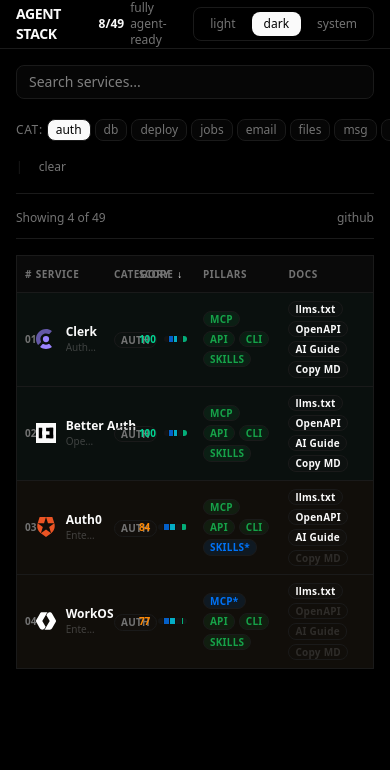
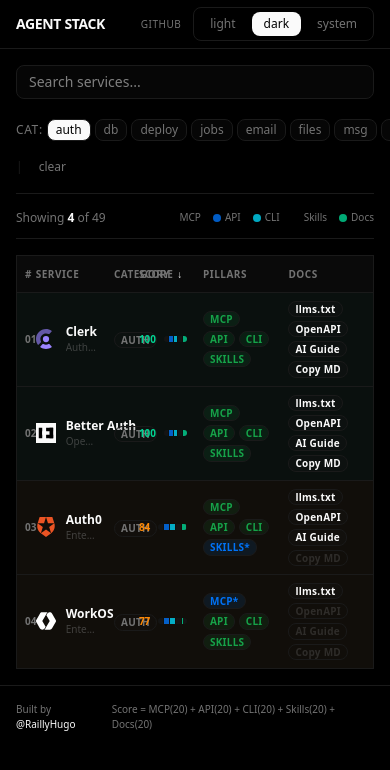
Before and after one commit to crafter-station/agent-stack, a Next.js app: page / in a window 390 px wide. Both pictures are taken after a click on the button "auth". Shown: the top 770 px of the page. Built offline with nearby package versions, Linux system fonts and the light colour scheme.

Commit message:
feat: optimize for HN/Twitter with OG meta, score legend, footer, and better header stats
Title: 'Which dev tools are ready for AI agents?'
Header shows service count, agent-ready count, avg score.
Footer shows scoring formula. Color legend for score bar segments.

```diff
--- a/src/app/layout.tsx
+++ b/src/app/layout.tsx
@@ -14,10 +14,26 @@
   subsets: ["latin"],
 });
 
+const title = "Agent Stack — Which dev tools are ready for AI agents?";
+const description =
+  "Ranking 49 developer tools across 5 dimensions: MCP Server, Platform API, CLI, Skills, and Docs. See which services are truly agent-ready.";
+
 export const metadata: Metadata = {
-  title: "Agent Stack - MCP Provisioning Readiness",
-  description:
-    "Comprehensive assessment of 10 services for MCP agent provisioning - Authentication, Database, Deployment, and more.",
+  title,
+  description,
+  metadataBase: new URL("https://agent-stack.crafter.run"),
+  openGraph: {
+    title,
+    description,
+    type: "website",
+    siteName: "Agent Stack",
+  },
+  twitter: {
+    card: "summary_large_image",
+    title,
+    description,
+    creator: "@RaillyHugo",
+  },
 };
 
 export default function RootLayout({
--- a/src/app/page.tsx
+++ b/src/app/page.tsx
@@ -22,6 +22,9 @@
   const filteredServices = filterServices(allServices, filters);
 
   const withAllPillars = allServices.filter((s) => s.score === 100).length;
+  const avgScore = Math.round(
+    allServices.reduce((sum, s) => sum + s.score, 0) / allServices.length,
+  );
 
   return (
     <div className="min-h-screen bg-background text-foreground">
@@ -32,14 +35,40 @@
               <h1 className="text-sm font-bold tracking-tight uppercase">
                 Agent Stack
               </h1>
-              <div className="flex items-center gap-1.5 text-xs">
-                <span className="font-bold tabular-nums">
-                  {withAllPillars}/{allServices.length}
+              <div className="hidden sm:flex items-center gap-3 text-[10px] text-muted-foreground">
+                <span>
+                  <span className="font-bold text-foreground tabular-nums">
+                    {allServices.length}
+                  </span>{" "}
+                  services
                 </span>
-                <span className="text-muted-foreground">fully agent-ready</span>
+                <span className="text-border">|</span>
+                <span>
+                  <span className="font-bold text-foreground tabular-nums">
+                    {withAllPillars}
+                  </span>{" "}
+                  fully agent-ready
+                </span>
+                <span className="text-border">|</span>
+                <span>
+                  avg score{" "}
+                  <span className="font-bold text-foreground tabular-nums">
+                    {avgScore}
+                  </span>
+                </span>
               </div>
             </div>
-            <ThemeSwitcher />
+            <div className="flex items-center gap-3">
+              <a
+                href="https://github.com/crafter-station/agent-stack"
+                target="_blank"
+                rel="noopener noreferrer"
+                className="text-[10px] text-muted-foreground hover:text-foreground transition-colors uppercase tracking-wider"
+              >
+                GitHub
+              </a>
+              <ThemeSwitcher />
+            </div>
           </div>
         </div>
       </header>
@@ -49,20 +78,64 @@
           <CompactFilters onFilterChange={setFilters} />
 
           <div className="flex items-center justify-between text-xs border-b border-border pb-3">
-            <div className="flex items-center gap-4">
-              <span className="text-muted-foreground">
-                Showing {filteredServices.length} of {allServices.length}
+            <span className="text-muted-foreground">
+              Showing{" "}
+              <span className="font-bold text-foreground tabular-nums">
+                {filteredServices.length}
+              </span>{" "}
+              of {allServices.length}
+            </span>
+            <div className="flex items-center gap-3 text-[10px] text-muted-foreground">
+              <span className="flex items-center gap-1">
+                <span
+                  className="inline-block w-2 h-2 rounded-sm"
+                  style={{
+                    backgroundColor: "var(--color-violet-400)",
+                    opacity: 0.8,
+                  }}
+                />
+                MCP
               </span>
-            </div>
-            <div className="flex items-center gap-3 text-muted-foreground">
-              <a
-                href="https://github.com/crafter-station/agent-stack"
-                target="_blank"
-                rel="noopener noreferrer"
-                className="hover:text-foreground transition-colors"
-              >
-                github
-              </a>
+              <span className="flex items-center gap-1">
+                <span
+                  className="inline-block w-2 h-2 rounded-sm"
+                  style={{
+                    backgroundColor: "var(--color-blue-400)",
+                    opacity: 0.8,
+                  }}
+                />
+                API
+              </span>
+              <span className="flex items-center gap-1">
+                <span
+                  className="inline-block w-2 h-2 rounded-sm"
+                  style={{
+                    backgroundColor: "var(--color-cyan-400)",
+                    opacity: 0.8,
+                  }}
+                />
+                CLI
+              </span>
+              <span className="flex items-center gap-1">
+                <span
+                  className="inline-block w-2 h-2 rounded-sm"
+                  style={{
+                    backgroundColor: "var(--color-amber-400)",
+                    opacity: 0.8,
+                  }}
+                />
+                Skills
+              </span>
+              <span className="flex items-center gap-1">
+                <span
+                  className="inline-block w-2 h-2 rounded-sm"
+                  style={{
+                    backgroundColor: "var(--color-emerald-400)",
+                    opacity: 0.8,
+                  }}
+                />
+                Docs
+              </span>
             </div>
           </div>
 
@@ -74,7 +147,7 @@
           {filteredServices.length === 0 && (
             <div className="border border-border rounded p-12 text-center text-sm">
               <div className="space-y-2">
-                <div className="text-2xl text-muted-foreground">∅</div>
+                <div className="text-2xl text-muted-foreground">&#8709;</div>
                 <p className="text-muted-foreground">
                   No services match filters
                 </p>
@@ -84,6 +157,25 @@
         </div>
       </main>
 
+      <footer className="border-t border-border py-4 px-4 lg:px-6">
+        <div className="flex items-center justify-between text-[10px] text-muted-foreground">
+          <span>
+            Built by{" "}
+            <a
+              href="https://x.com/RaillyHugo"
+              target="_blank"
+              rel="noopener noreferrer"
+              className="text-foreground hover:underline"
+            >
+              @RaillyHugo
+            </a>
+          </span>
+          <span>
+            Score = MCP(20) + API(20) + CLI(20) + Skills(20) + Docs(20)
+          </span>
+        </div>
+      </footer>
+
       <ServiceDrawer
         service={selectedService}
         onClose={() => setSelectedService(null)}
```
